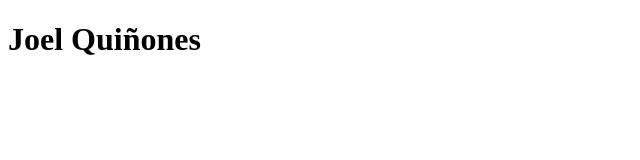
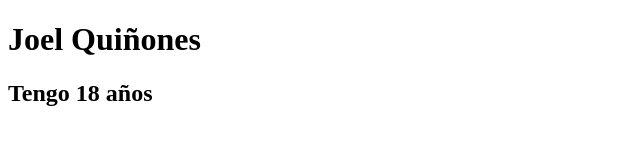
Before and after one commit to JoelQuinones/prueba-2, a plain HTML site: page index.html in a window 1280 px wide. Shown: the whole page, without its empty margins (0-640 px from the left). Drawn offline with Linux system fonts and the light colour scheme.

Commit message:
prueba 2

```diff
--- a/index.html
+++ b/index.html
@@ -7,5 +7,6 @@
 </head>
 <body>
 	<h1>Joel Quiñones</h1>
+	<h2>Tengo 18 años</h2>
 </body>
 </html>
```
